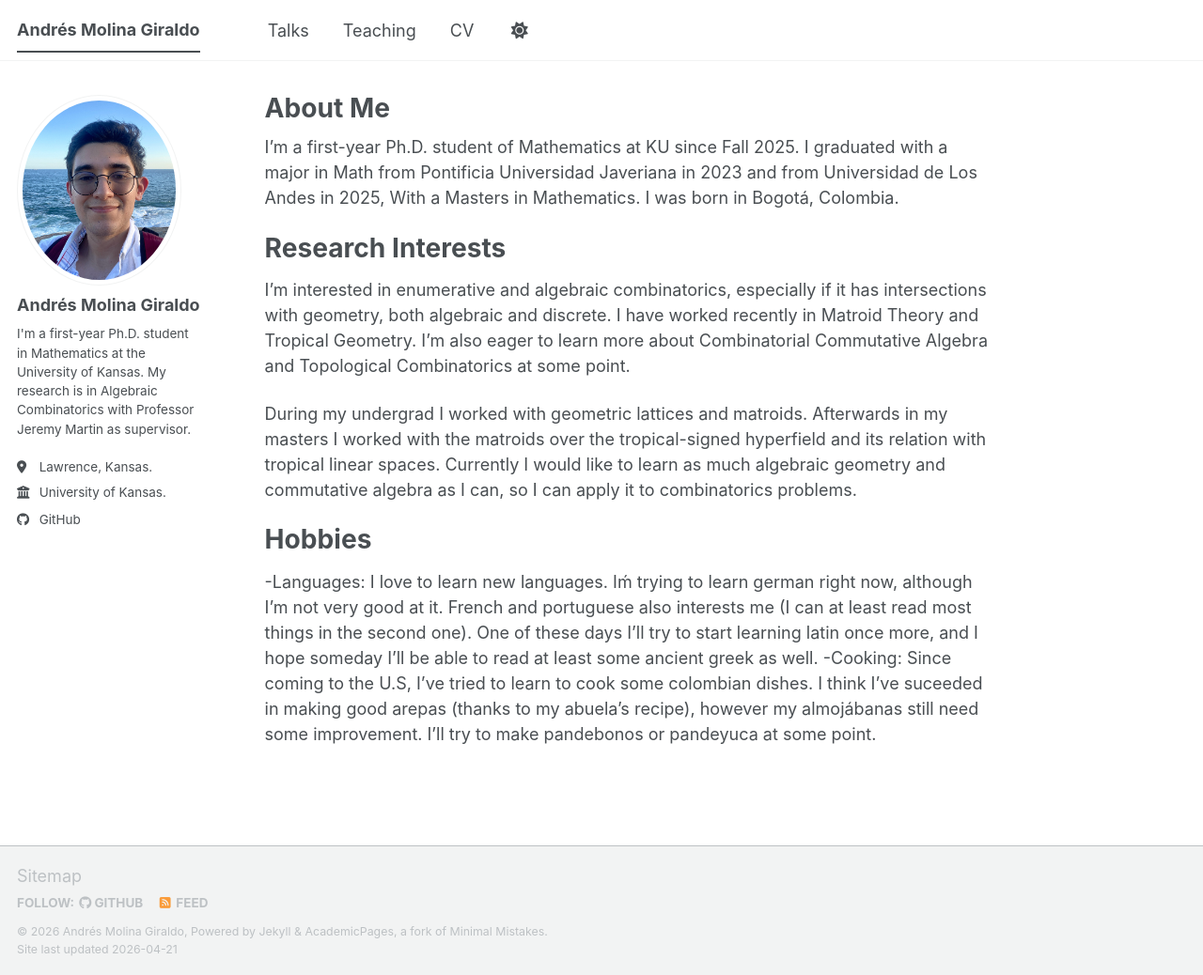
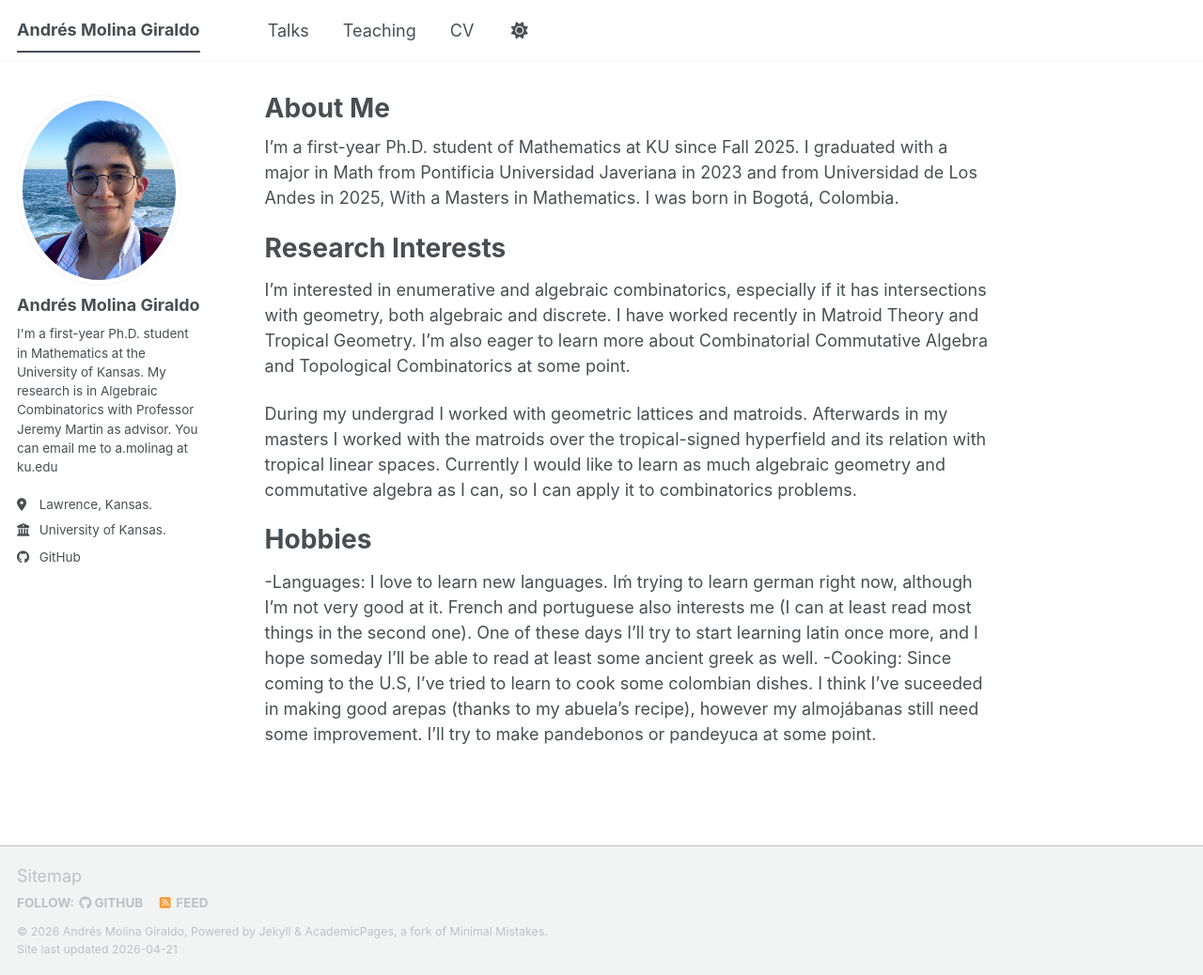
Before and after one commit to andmol20/andmol20.github.io, a Jekyll site: the page built from _pages/about.md, in a window 1280 px wide and 1038 px high. Shown: the whole window at 94% size. Built offline with Jekyll 4.4.1, drawn with Linux system fonts in a browser that asks for light colours; a script bundle is joined from its source files by our own code; library files that are not in the unit come from our copies.

Commit message:
Update _config.yml

```diff
--- a/_config.yml
+++ b/_config.yml
@@ -26,11 +26,10 @@ author:
   avatar           : "IMG_4155.jpg"
   name             : "Andrés Molina Giraldo"
   # pronouns         : # example: "he/his"
-  bio              : "I'm a first-year Ph.D. student in Mathematics at the University of Kansas. My research is in Algebraic Combinatorics with Professor Jeremy Martin as supervisor."
+  bio              : "I'm a first-year Ph.D. student in Mathematics at the University of Kansas. My research is in Algebraic Combinatorics with Professor Jeremy Martin as advisor. You can email me to a.molinag at ku.edu"
   location         : "Lawrence, Kansas."
   employer         : "University of Kansas."
 
-  contact            : "a.molinag at ku.edu"
 
   # Academic websites
   # academia         : # URL
```
